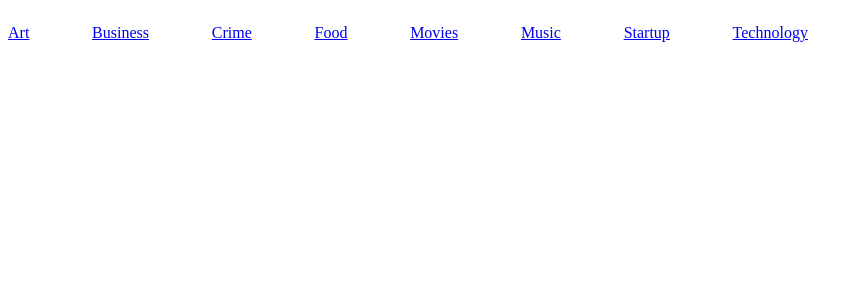
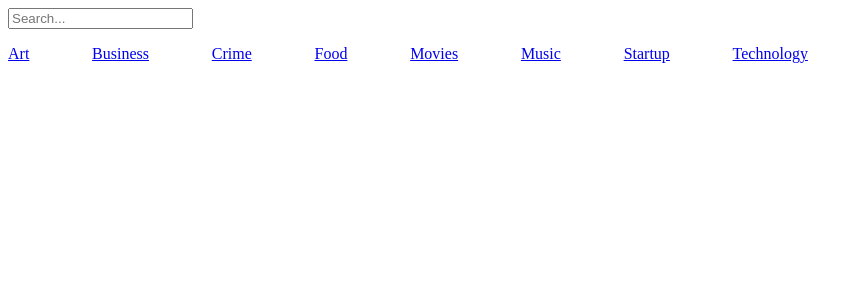
Before and after one commit to carlgrayau/reactpd, a React (Create React App) app: page / in a window 1280 px wide. Shown: the top 300 px of the page, without its empty margins (0-863 px from the left). Built offline with nearby package versions, Linux system fonts and the light colour scheme.

Commit message:
search bar

```diff
--- a/src/App.js
+++ b/src/App.js
@@ -2,6 +2,7 @@ import React, { Component } from 'react';
 import Header from './components/Header';
 import PodcastList from './components/PodcastList';
 import PodcastPlayer from './components/PodcastPlayer';
+import SearchBar from './components/SearchBar';
 import './App.css';
 import {
   BrowserRouter as Router,
@@ -14,6 +15,7 @@ class App extends Component {
     return (
       <div>
         <Router>
+          <SearchBar></SearchBar>
             <Header></Header>
             <div className="app-layout">
             <Route path="/topic/:series" component={props => <PodcastList {...props} /> } />
--- /dev/null
+++ b/src/components/SearchBar.js
@@ -0,0 +1,26 @@
+import React, { Component } from 'react';
+
+class SearchBar extends Component {
+    constructor(props) {
+        super(props);
+        this.state = {
+            filtered: ""
+        }
+    }
+
+    handleChange = (e)  =>  {
+        e.preventDefault();
+        this.setState({filtered: e.target.value});
+        console.log(this.state.filtered);
+    }
+
+  render() {
+    return (
+      <div>
+        <input type="text" className="input" onChange={this.handleChange} placeholder="Search..."></input>
+      </div>
+    );
+  }
+}
+
+export default SearchBar;
```
